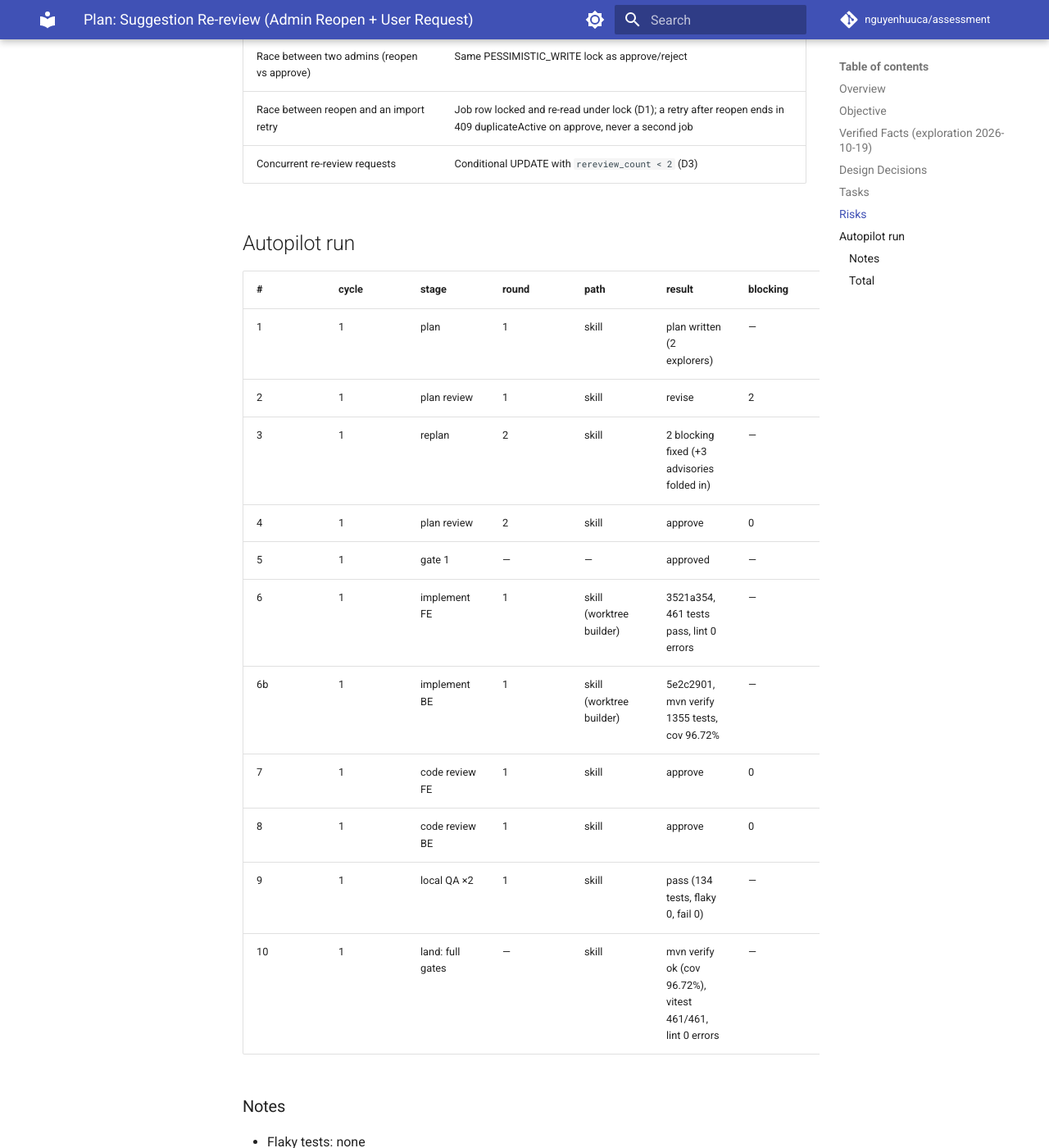
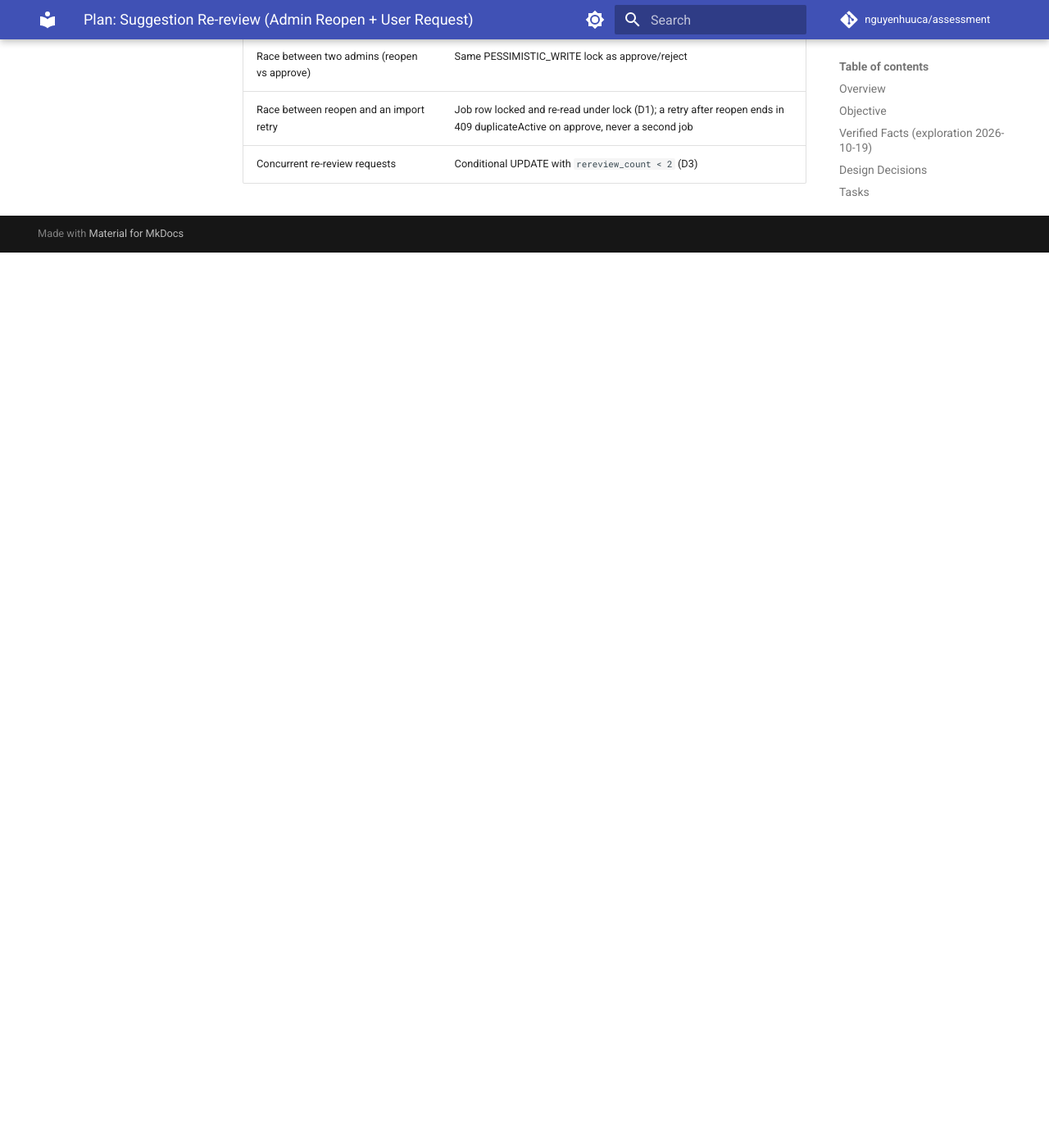
Before and after one commit to nguyenhuuca/assessment, an MkDocs documentation site: the page built from docs/plans/plan-suggestion-rereview.md, in a window 1280 px wide and 1400 px high, scrolled down 5785 px. Shown: the whole window at 82% size. Built offline with MkDocs 1.6.1 and Material for MkDocs 9.7.7, drawn with Linux system fonts in a browser that asks for light colours; comment, search, counter and statistics services are not loaded; after the commit the page ends 6093 px from its top, so only the background shows below that; some of the changed text lies outside the part shown.

Commit message:
docs(autopilot): run report in docs/reports, plan no longer carries the ledger
- docs/reports/autopilot-2026-10-19-suggestion-rereview.md: stages, ledger,
  token cost range per model (platform pricing), CI + smoke, open advisories
- remove the Autopilot run section from plan-suggestion-rereview.md
- skill + plan-autopilot D5: run report goes to docs/reports/autopilot-<date>-<slug>.md

Co-Authored-By: Claude Opus 5.5 <noreply@anthropic.com>

```diff
--- a/docs/plans/plan-suggestion-rereview.md
+++ b/docs/plans/plan-suggestion-rereview.md
@@ -81,30 +81,3 @@ Order: BE-1 → BE-2 → FE-1 and FE-2 in parallel → QA-1. Each unit can be co
 | Race between two admins (reopen vs approve) | Same PESSIMISTIC_WRITE lock as approve/reject |
 | Race between reopen and an import retry | Job row locked and re-read under lock (D1); a retry after reopen ends in 409 duplicateActive on approve, never a second job |
 | Concurrent re-review requests | Conditional UPDATE with `rereview_count < 2` (D3) |
-
-## Autopilot run
-
-| # | cycle | stage | round | path | result | blocking | advisory | turns | min | tokens | ≈$ |
-|---|-------|-------|-------|------|--------|----------|----------|-------|-----|--------|----|
-| 1 | 1 | plan | 1 | skill | plan written (2 explorers) | — | — | 50 | 2 | 102956 | — |
-| 2 | 1 | plan review | 1 | skill | revise | 2 | 5 | 7 | 1 | 40591 | — |
-| 3 | 1 | replan | 2 | skill | 2 blocking fixed (+3 advisories folded in) | — | — | — | 2 | — | — |
-| 4 | 1 | plan review | 2 | skill | approve | 0 | 1 | 6 | 0.3 | 7898 | — |
-| 5 | 1 | gate 1 | — | — | approved | — | — | — | — | — | — |
-| 6 | 1 | implement FE | 1 | skill (worktree builder) | 3521a354, 461 tests pass, lint 0 errors | — | — | 23 | 4.1 | 72165 | — |
-| 6b | 1 | implement BE | 1 | skill (worktree builder) | 5e2c2901, mvn verify 1355 tests, cov 96.72% | — | — | 48 | 9.0 | 116048 | — |
-| 7 | 1 | code review FE | 1 | skill | approve | 0 | 4 | 3 | 0.2 | 37800 | — |
-| 8 | 1 | code review BE | 1 | skill | approve | 0 | 3 | 6 | 0.6 | 46316 | — |
-| 9 | 1 | local QA ×2 | 1 | skill | pass (134 tests, flaky 0, fail 0) | — | — | — | 4 | — | — |
-| 10 | 1 | land: full gates | — | skill | mvn verify ok (cov 96.72%), vitest 461/461, lint 0 errors | — | — | — | 6 | — | — |
-
-### Notes
-
-- Flaky tests: none
-- Manual checks for the owner (not automatable): real DB row-lock / conditional-UPDATE race (tests are mock-only); keyboard + screen-reader pass on the Reopen button and re-review modal (no local stack for Lighthouse); SR-QA-1 prod flow
-- Open advisories: plan — reopen erases the previous reject reason (audit log only); FE — re-review modal has no Escape/focus trap, backdrop click drops the typed message, Reopen button not disabled while pending, REREVIEW_MAX hardcoded; BE — race tests mock-only, catch-all 404 comment, import order
-- Parser notes: worker-builder runs in a worktree, so implement commits landed on worktree branches and were cherry-picked to main after review (6c16388e, 29c1fd94)
-
-### Total
-
-11 runs · ~20 min wall · ~424k worker tokens (+ orchestrator) · ≈$ — (no price table in repo)
```
Also changed, not shown: .claude/skills/autopilot/SKILL.md (+1 -1 lines), TASKS.md (+2 -2 lines), docs/plans/plan-autopilot.md (+2 -2 lines), docs/reports/autopilot-2026-10-19-suggestion-rereview.md (added, +105 -0 lines), session.txt (+6 -6 lines).
